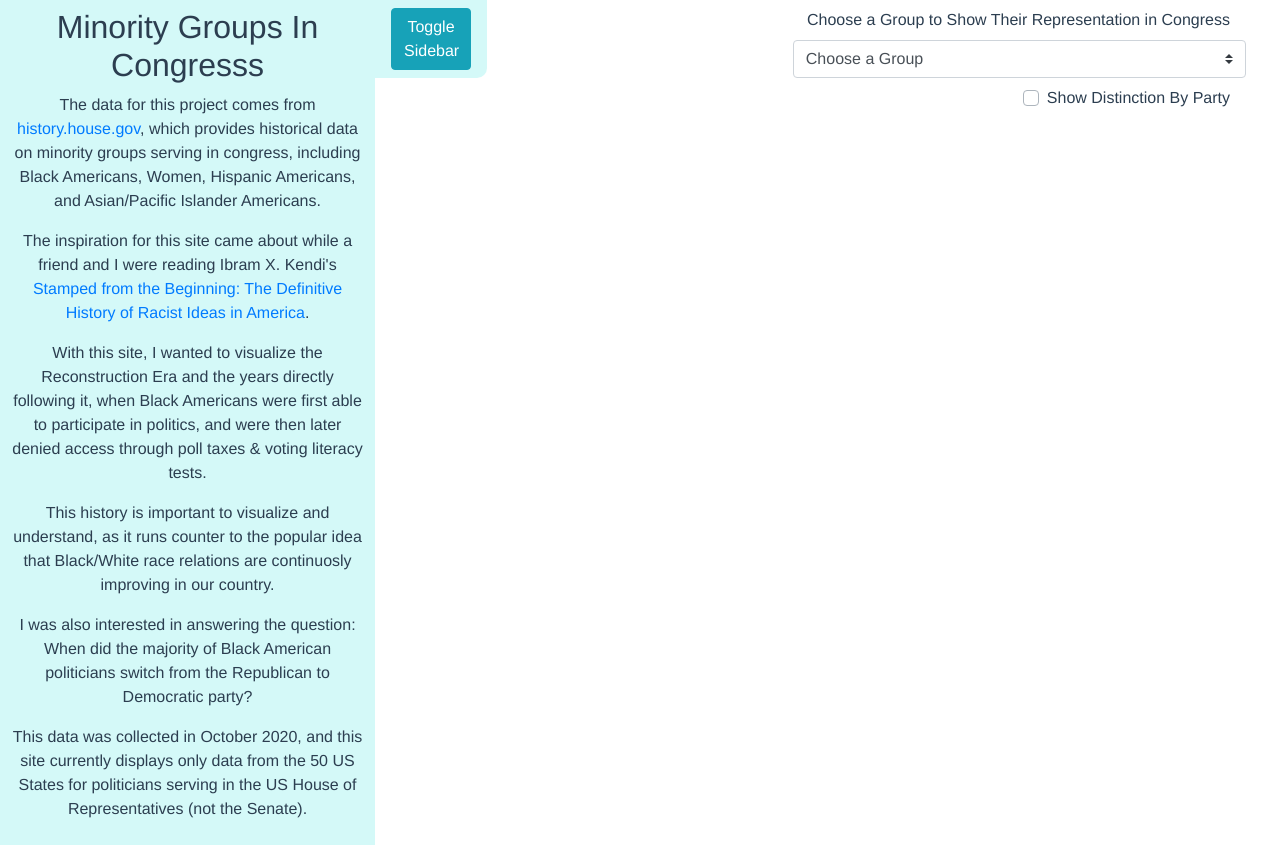
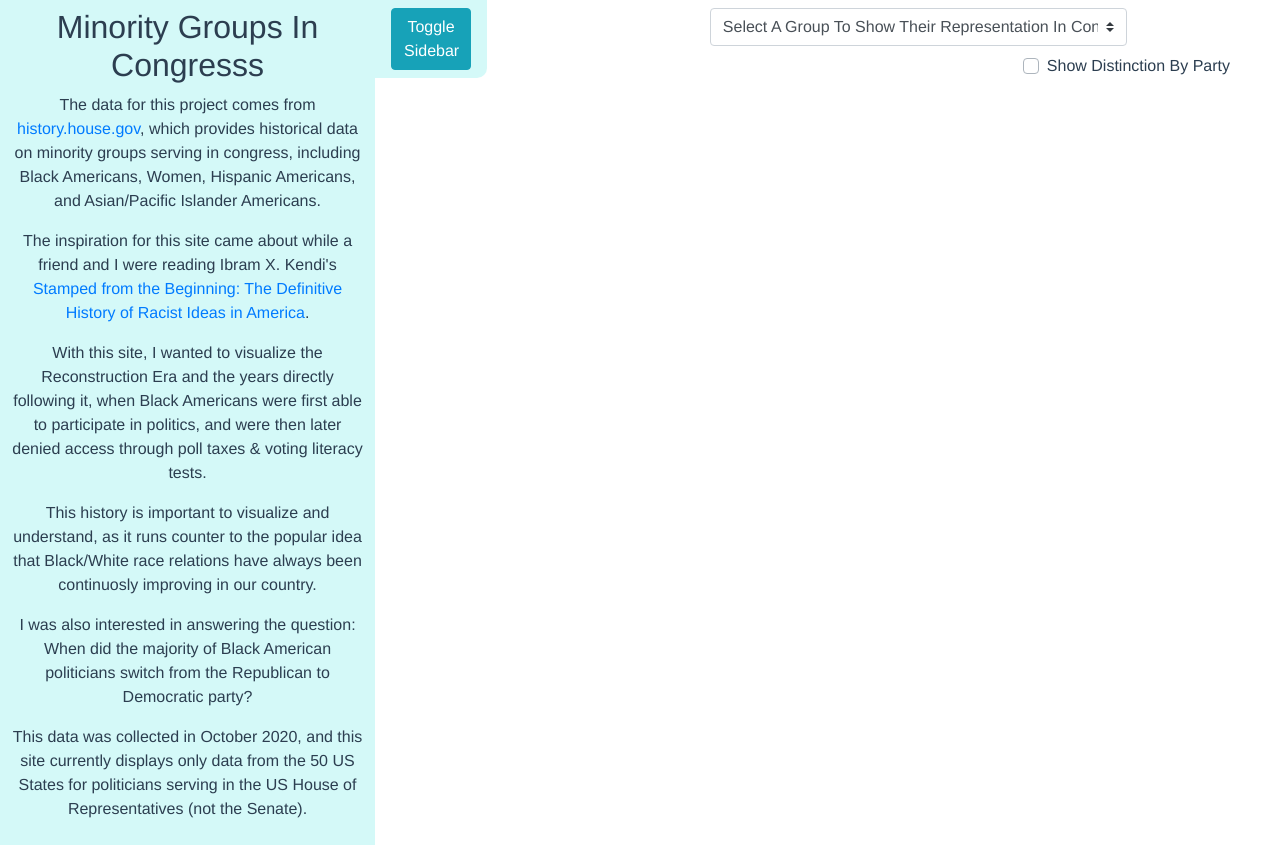
Before and after one commit to ritabc/congress-groups, a Vue app: page /timeline in a window 1280 px wide. Built offline with nearby package versions, Linux system fonts and the light colour scheme.

Commit message:
Update title/group select dropdown

```diff
--- a/src/components/sidebar.vue
+++ b/src/components/sidebar.vue
@@ -24,8 +24,8 @@
     </p>
     <p>
       This history is important to visualize and understand, as it runs counter
-      to the popular idea that Black/White race relations are continuosly
-      improving in our country.
+      to the popular idea that Black/White race relations have always been
+      continuosly improving in our country.
     </p>
     <p>
       I was also interested in answering the question: When did the majority of
--- a/src/components/timeline.vue
+++ b/src/components/timeline.vue
@@ -1,9 +1,7 @@
 <template>
   <div class="py-2">
-    <div class="float-right chart-options">
-      <div class="text-right">
-        <label>Choose a Group to Show Their Representation in Congress</label>
-      </div>
+    <b-row class="tl-header">
+      <b-col offset-lg="3" lg="7">
         <b-form-select
           v-model="group"
           v-bind:options="groups"
@@ -11,6 +9,9 @@
           class="mx-3"
         >
         </b-form-select>
+      </b-col>
+    </b-row>
+    <div class="float-right chart-options">
       <b-form-checkbox
         id="party-checkbox"
         class="my-2 float-right"
@@ -38,12 +39,15 @@ export default {
       groups: [
         {
           value: null,
-          text: "Choose a Group",
+          text: "Select A Group To Show Their Representation In Congress",
         },
-        { value: "Black", text: "Black Americans" },
-        { value: "Women", text: "Female Americans" },
-        { value: "Hispanic", text: "Hispanic Americans" },
-        { value: "APA", text: "Asian Pacific Americans" },
+        { value: "Black", text: "Show Black Americans In Congress" },
+        { value: "Women", text: "Show Female Americans In Congress" },
+        { value: "Hispanic", text: "Show Hispanic Americans In Congress" },
+        {
+          value: "APA",
+          text: "Show Asian Pacific Islander Americans In Congress",
+        },
       ],
     };
   },
@@ -98,6 +102,9 @@ export default {
   },
   methods: {
     async fetchDataAndGenerateSVG(event, group) {
+      if (group === null) {
+        return;
+      }
       let data = await d3.csv("./data/minorityGroupCongressMembers.csv");
       this.dataToUse = this.showOnlyGroup(
         group,
```
Lines whose indentation alone changed are shown as unchanged.
